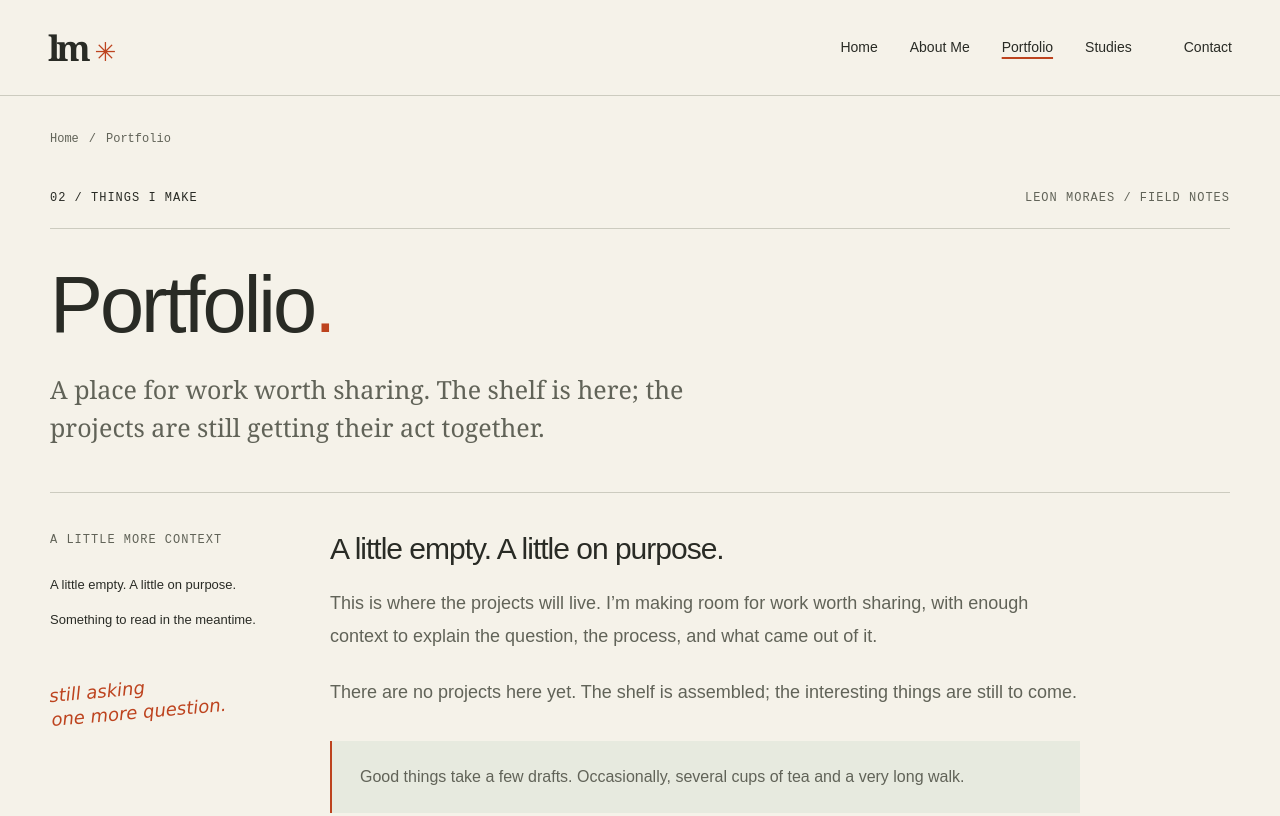
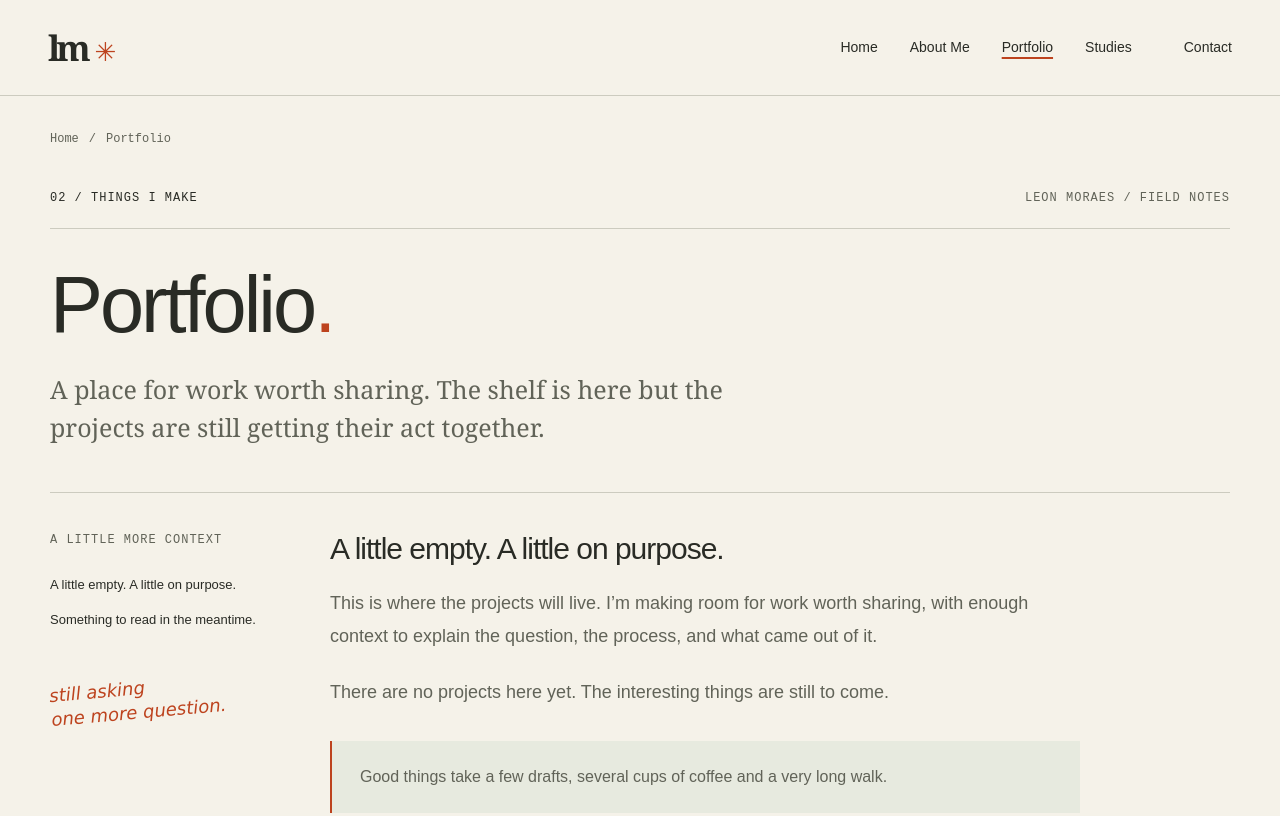
Before and after one commit to lmoraes95/website, a plain HTML site: page portfolio.html in a window 1280 px wide. Shown: the top 816 px of the page. Drawn offline with Linux system fonts and the light colour scheme.

Commit message:
Text changes, and added cloudflare analytics

```diff
--- a/portfolio.html
+++ b/portfolio.html
@@ -793,7 +793,7 @@
       <header class="page-intro">
         <div class="section-label"><span>02 / THINGS I MAKE</span><span>LEON MORAES / FIELD NOTES</span></div>
         <h1 id="page-title">Portfolio<span class="orange">.</span></h1>
-        <p class="page-deck">A place for work worth sharing. The shelf is here; the projects are still getting their act together.</p>
+        <p class="page-deck">A place for work worth sharing. The shelf is here but the projects are still getting their act together.</p>
       </header>
       <div class="reading-layout">
         <aside class="reading-sidebar" aria-label="Reading information">
@@ -804,8 +804,8 @@
         <div class="article-body">
 <h2 id="a-little-empty-a-little-on-purpose">A little empty. A little on purpose.</h2>
 <p>This is where the projects will live. I’m making room for work worth sharing, with enough context to explain the question, the process, and what came out of it.</p>
-<p>There are no projects here yet. The shelf is assembled; the interesting things are still to come.</p>
-<aside class="article-aside"><p>Good things take a few drafts. Occasionally, several cups of tea and a very long walk.</p></aside>
+<p>There are no projects here yet. The interesting things are still to come.</p>
+<aside class="article-aside"><p>Good things take a few drafts, several cups of coffee and a very long walk.</p></aside>
 <h2 id="something-to-read-in-the-meantime">Something to read in the meantime.</h2>
 <p>The studies section is a notebook for the ideas behind the work: asking useful questions, thinking about community impact, and making analysis easier to follow.</p>
 <p><a class="text-link" href="studies.html">Open the notebook <span class="arrow" aria-hidden="true">→</span></a></p>
@@ -823,5 +823,6 @@
     'use strict';
     document.querySelector('#year').textContent = new Date().getFullYear();
   </script>
+  <!-- Cloudflare Web Analytics --><script type='module' src='https://static.cloudflareinsights.com/beacon.min.js' data-cf-beacon='{"token": "f7a07c30c070416e8cc2e7e85b6b0713"}'></script><!-- End Cloudflare Web Analytics -->
 </body>
 </html>
```
Also changed, not shown: about.html (+1 -0 lines), contact.html (+1 -0 lines), index.html (+2 -1 lines), studies-better-questions.html (+1 -0 lines), studies-community-impact.html (+1 -0 lines), studies-show-your-work.html (+1 -0 lines), studies.html (+1 -0 lines).
